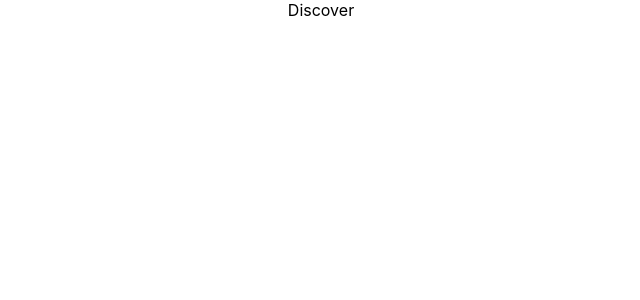
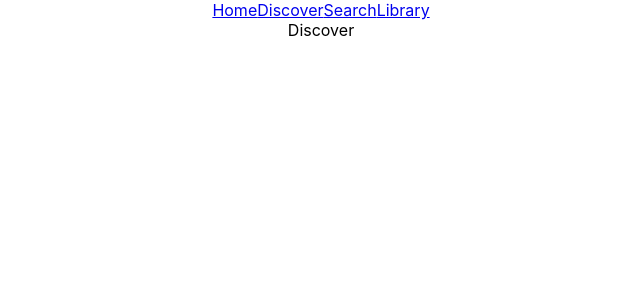
Before and after one commit to iankuria668/musicplayer, a React (Create React App) app: page /discover in a window 1280 px wide. Shown: the top 300 px of the page, without its empty margins (319-959 px from the left). Built offline with nearby package versions, Linux system fonts and the light colour scheme.

Commit message:
Navbar intergrated into screens

```diff
--- a/src/screens/Discover.js
+++ b/src/screens/Discover.js
@@ -1,7 +1,11 @@
 import React from "react";
+import Navbar from "../components/Navbar";
 
 function Discover() {
-    return <div>Discover</div>;
+    return <div className="screens">
+        <Navbar/>
+        Discover
+        </div>;
 }
 
 export default Discover;
--- a/src/screens/Home.js
+++ b/src/screens/Home.js
@@ -1,7 +1,11 @@
 import React from "react";
+import Navbar from "../components/Navbar";
 
 function Home() {
-    return <div>Home</div>;
+    return <div className="screens">
+        <Navbar/>
+        Home
+        </div>;
 }
 
 export default Home;
--- a/src/screens/Library.js
+++ b/src/screens/Library.js
@@ -1,7 +1,11 @@
 import React from "react";
+import Navbar from "../components/Navbar";
 
 function Library() {
-    return <div>Library</div>;
+    return <div className="screens">
+        <Navbar/>
+        Library
+        </div>;
 }
 
 export default Library;
--- a/src/screens/Notfound.js
+++ b/src/screens/Notfound.js
@@ -1,7 +1,10 @@
 import React from "react";
 
 function Notfound() {
-    return <div>Notfound</div>;
+    return <div className="screens">
+        <h1>This page does not exist</h1>
+        <h2><a href="/">Click here to go to Home</a></h2>
+        </div>;
 }
 
 export default Notfound;
--- a/src/screens/Search.js
+++ b/src/screens/Search.js
@@ -1,7 +1,11 @@
 import React from "react";
+import Navbar from "../components/Navbar";
 
 function Search() {
-    return <div>Search</div>;
+    return <div className="screens">
+        <Navbar/>
+        Search
+        </div>;
 }
 
 export default Search;
```
